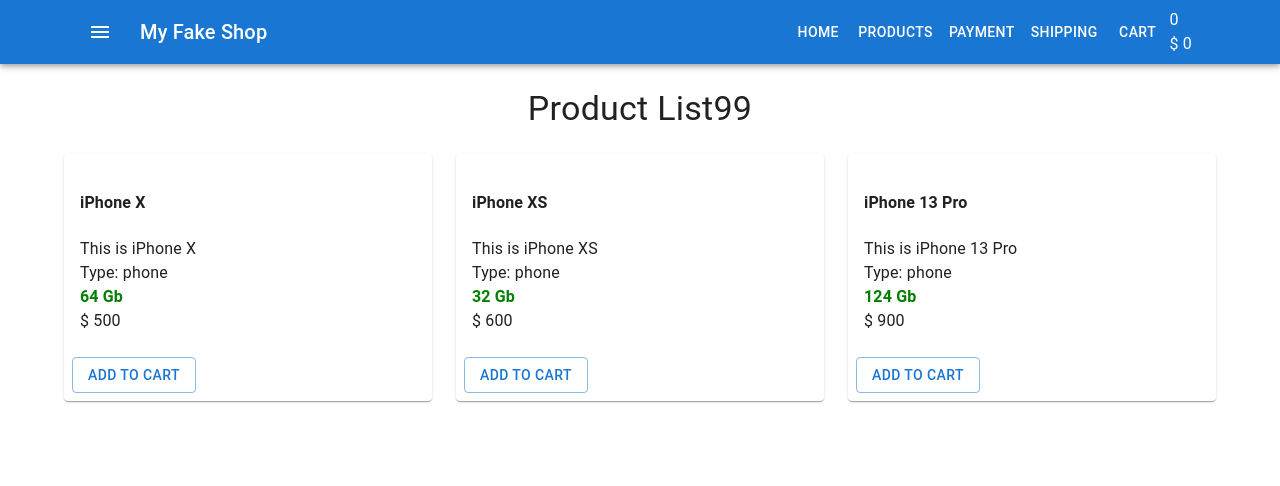
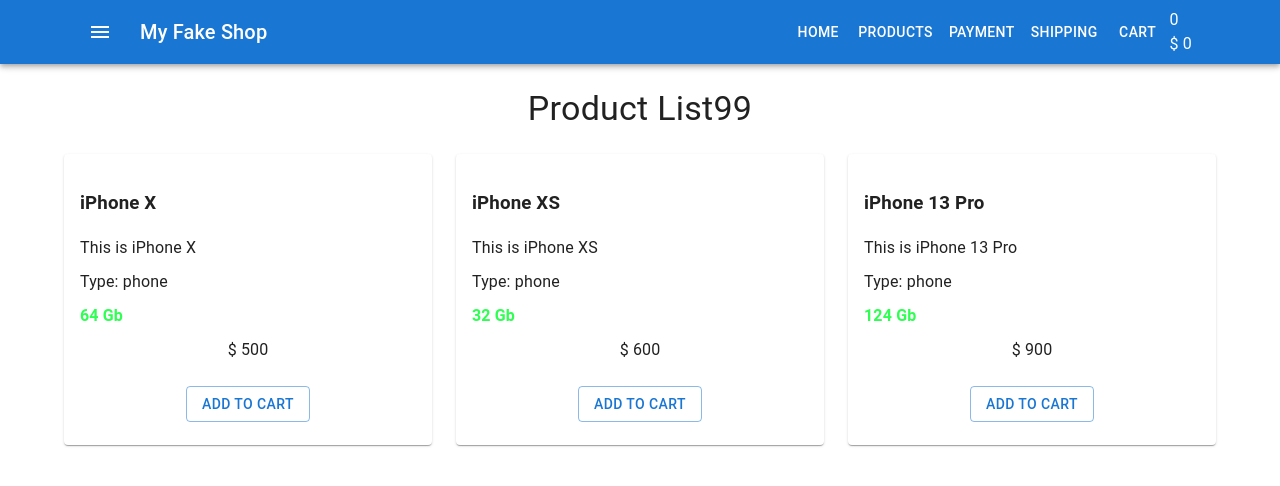
Before and after one commit to Marchello3007/react-fake-shop, a React (Create React App) app: page / in a window 1280 px wide. Shown: the top 486 px of the page. Built offline with nearby package versions, Linux system fonts and the light colour scheme.

Commit message:
add basic css to product card

```diff
--- a/src/components/Products/ProductListItem.css
+++ b/src/components/Products/ProductListItem.css
@@ -1,4 +1,10 @@
 .green {
-  color: green;
+  color: rgb(255, 47, 245);
   font-weight: bold;
+}
+
+.btn-wrap {
+  display: flex;
+  justify-content: center;
+  margin-bottom: 15px;
 }/*# sourceMappingURL=ProductListItem.css.map */
--- a/src/components/Products/ProductListItem.scss
+++ b/src/components/Products/ProductListItem.scss
@@ -1,4 +1,20 @@
 .green {
-    color: green;
+    color: rgb(47, 255, 82);
     font-weight: bold;
 }
+
+.btn-wrap {
+    display: flex;
+    justify-content: center;
+    margin-bottom: 15px;
+}
+
+.product-features,.product-description {
+    margin-bottom: 10px;
+    font-style: 19px;
+}
+
+.product-price {
+    text-align: center;
+    font-style: 20px;
+}
--- a/src/components/Products/ProductListItem.tsx
+++ b/src/components/Products/ProductListItem.tsx
@@ -1,6 +1,6 @@
 import { Button, Card, CardActions, CardContent } from '@mui/material'
 import React from 'react'
-import './ProductListItem.css'
+// import './ProductListItem.css'
 import './ProductListItem.scss'
 
 type PropsBlaBla = {
@@ -21,14 +21,14 @@
     return (
         <Card>
             <CardContent>
-                <h4 className="product-title">{name}</h4>
+                <h3 className="product-title">{name}</h3>
                 <div className="product-description">{description}</div>
                 <div className="product-features red">Type: {type}</div>
                 <div className="product-features green">{capacity} Gb</div>
                 <div className="product-price">$ {price}</div>
             </CardContent>
 
-            <CardActions>
+            <CardActions className="btn-wrap">
                 <Button variant="outlined">Add to cart</Button>
             </CardActions>
         </Card>
```
Also changed, not shown: 1 other file (tests, documents, lock files or other folders).
